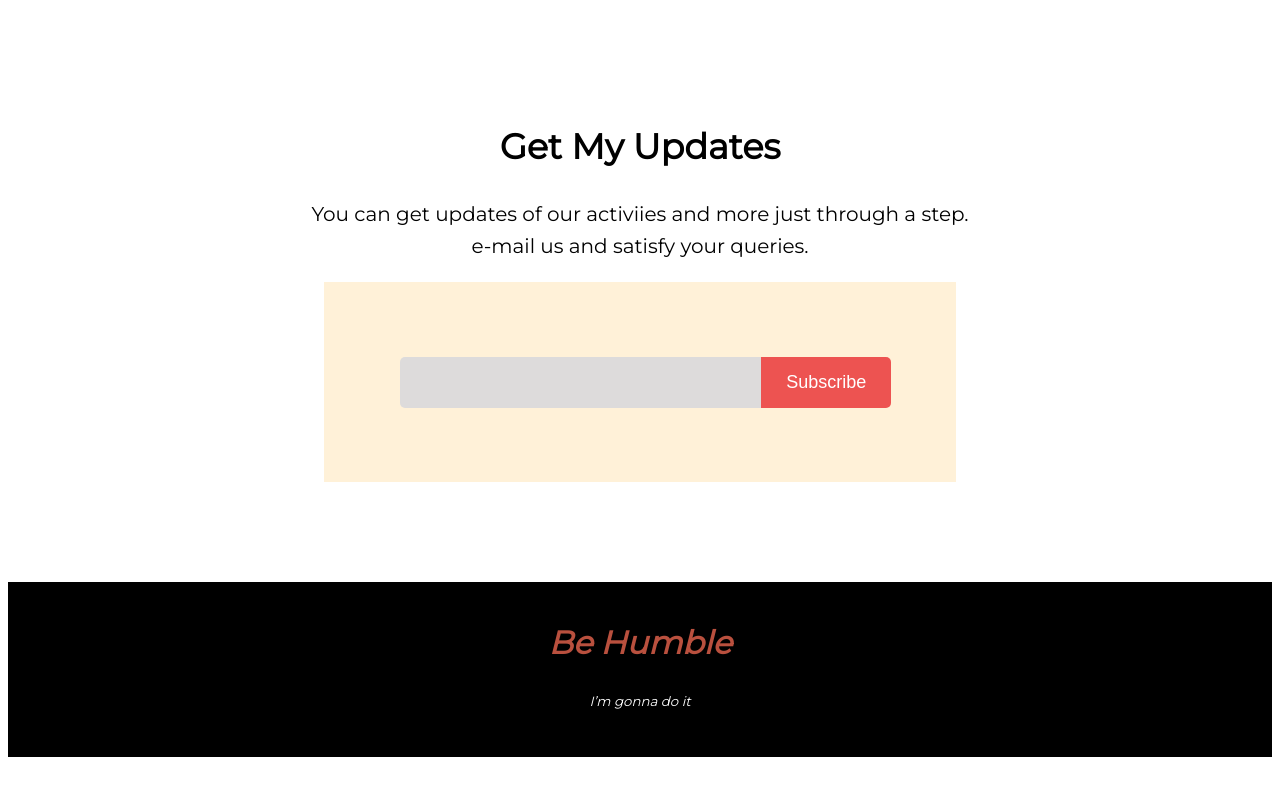
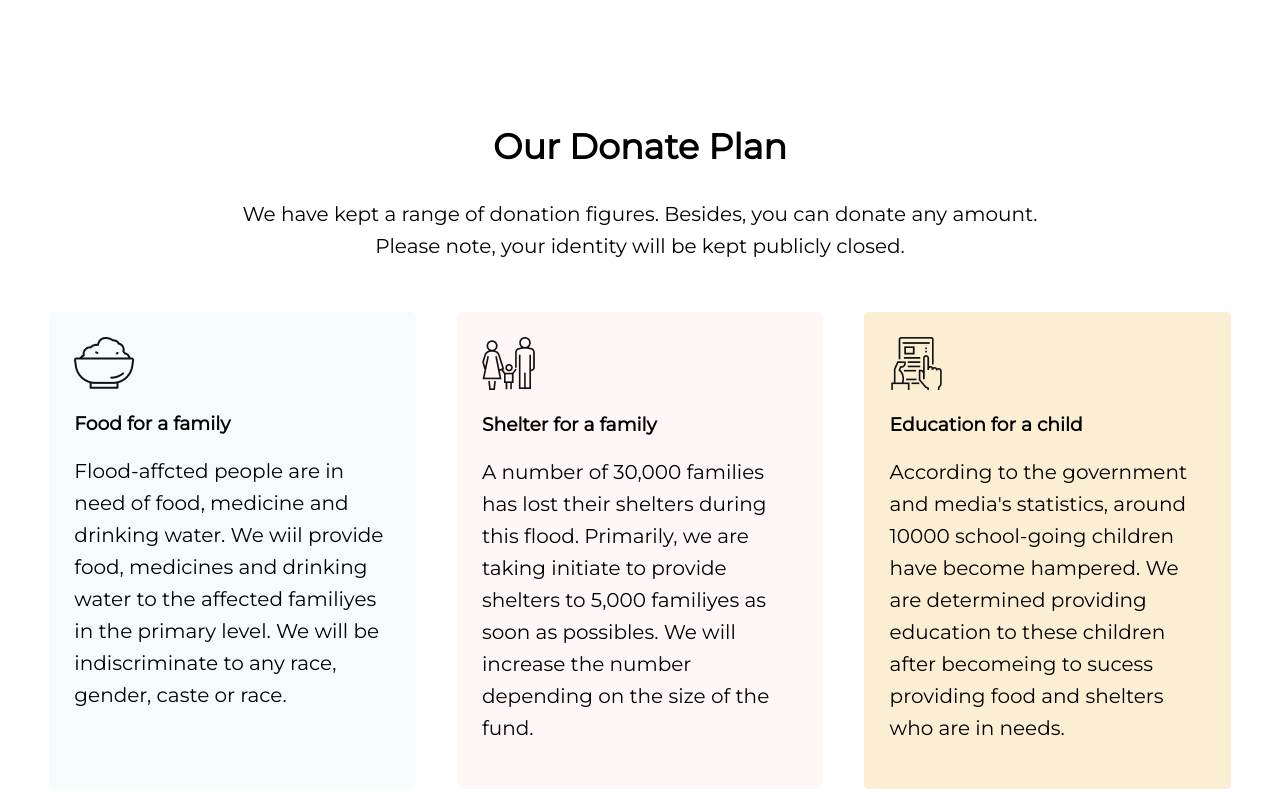
Before and after one commit to Preankasaha/flood-donation, a plain HTML site: page index.html in a window 1280 px wide. Shown: the part 1300-2100 px from the top of the page. Before the commit the page ends 2065 px from the top, so only its background shows below. Drawn offline with Linux system fonts and the light colour scheme.

Commit message:
developed

```diff
--- a/index.html
+++ b/index.html
@@ -44,7 +44,8 @@
 
             <h2>Donate Today</h2>
 
-            <p>We have kept a range of donation figures. Besides, you can donate any amount.<br> Please note, your
+            <p class="">We have kept a range of donation figures. Besides, you can donate any amount.<br> Please note,
+                your
                 identity
                 will be kept publicly closed.</p>
 
@@ -79,7 +80,60 @@
     </section>
 
     <!-- donate today area ends here -->
+    <!-- our donate plan area starts here -->
+    <section class="plan-area">
+        <div class="plan-title">
 
+            <h2>Our Donate Plan</h2>
+
+            <p>
+                We have kept a range of donation figures. Besides, you can donate any amount.<br> Please note, your
+                identity
+                will be kept publicly closed.
+            </p>
+        </div>
+
+        <div class="plan-items">
+
+            <div class="plan" id="food">
+                <img src="images/icon/food.png" alt="">
+
+                <h3>Food for a family</h3>
+                <p>
+                    Flood-affcted people are in need of food, medicine and drinking water. We wiil provide food,
+                    medicines and drinking water to the affected familiyes in the primary level.
+                    We will be indiscriminate to any race,
+                    gender, caste or race.
+                </p>
+            </div>
+
+            <div class="plan" id="shelter">
+                <img src="images/icon/shelter.png" alt="">
+
+                <h3>Shelter for a family</h3>
+                <p>
+                    A number of 30,000 families has lost their shelters during this flood. Primarily, we are taking
+                    initiate to provide shelters to 5,000 familiyes as soon as possibles. We will increase the
+                    number
+                    depending on the size of the fund.
+                </p>
+            </div>
+
+            <div class="plan" id="education">
+                <img src="images/icon/Frame-1.png" alt="">
+
+                <h3>Education for a child</h3>
+                <p>
+                    According to the
+                    government and media's statistics, around 10000 school-going children have become hampered. We are
+                    determined
+                    providing education to these children after becomeing to sucess
+                    providing food and shelters who are in needs.
+                </p>
+            </div>
+
+        </div>
+    </section>
 
     <!-- get my updates area starts here -->
 
@@ -90,12 +144,16 @@
                 queries.
             </p>
         </div>
-        <div id="email-id">
-            <div class="email-area">
-                <input type="email" name="" id="">
-                <input type="button" value="Subscribe">
+
+        <form action="">
+            <div id="email-id">
+                <div class="email-area">
+                    <input type="email" name="" id="">
+                    <input type="button" value="Subscribe">
+                </div>
             </div>
-        </div>
+        </form>
+
 
     </section>
 
--- a/style.css
+++ b/style.css
@@ -10,7 +10,6 @@ h2 {
 
 p {
     font-size: 20px;
-    text-align: center;
     line-height: 32px;
 }
 
@@ -56,9 +55,17 @@ p {
 
 /* donate today area starts here */
 
+.plan-area {
+    margin-bottom: 100px;
+}
+
 .donation-option {
     display: flex;
     justify-content: space-evenly;
+}
+
+.donation-part {
+    text-align: center;
 }
 
 .amount-option {
@@ -89,7 +96,10 @@ p {
 }
 
 #other-option::placeholder {
+    font-size: 18px;
+    color: rgb(175, 175, 175);
     text-align: center;
+
 }
 
 .donate-button2 {
@@ -105,52 +115,41 @@ p {
 }
 
 /* donation today area ends here */
-
-/* our donate plan area starts here */
-
+/*our donate plan starts here*/
 
 .plan-title {
     text-align: center;
-    padding: 3px;
+    margin-bottom: 4%;
 }
 
-.plan-lists {
+.plan-items {
     display: flex;
     justify-content: space-evenly;
-    margin-top: 3%;
-
 }
 
 .plan {
     width: 25%;
-    line-height: 25px;
-    margin-left: 1%;
+    padding: 2%;
     border-radius: 5px;
-    margin-bottom: 100px;
 
 }
 
-.plan-item h3 p {
-    font-size: 20px;
-    padding-top: 2%;
+#food {
+    background-color: rgba(205, 240, 248, 0.233);
 
 }
 
+#shelter {
+    background-color: rgba(255, 228, 224, 0.315);
 
-#food {
-    background-color: rgba(205, 240, 248, 0.363);
-}
-
-#shelter {
-    background-color: rgba(255, 228, 224, 0.548);
 }
 
 #education {
-    background-color: rgba(255, 231, 187, 0.568);
+    background-color: rgba(238, 165, 30, 0.192);
+
 }
 
-/* our donate plan area ends here */
-
+/*our donate plan ends here*/
 
 /* get my updates area starts here */
 
@@ -158,6 +157,10 @@ p {
     display: flex;
     margin-left: 12%;
     padding: 12% 0;
+}
+
+.update-text {
+    text-align: center;
 }
 
 #email-id {
```
